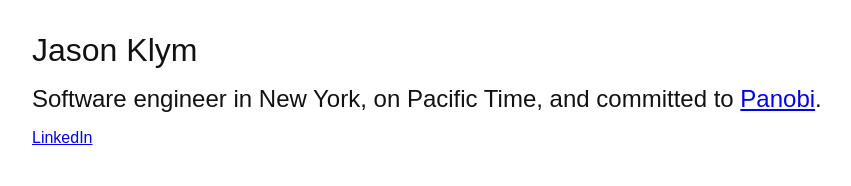
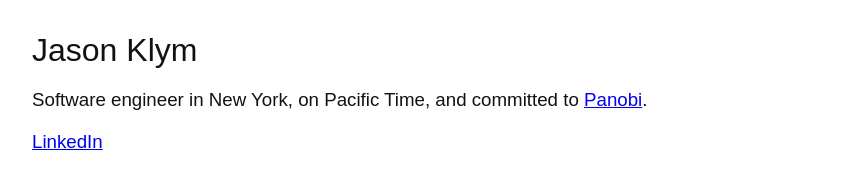
Before and after one commit to jasonklym/jasonklym.github.io, a plain HTML site: page index.html in a window 1280 px wide. Shown: the whole page, without its empty margins (0-851 px from the left). Drawn offline with Linux system fonts and the light colour scheme.

Commit message:
Update index.html

```diff
--- a/index.html
+++ b/index.html
@@ -14,14 +14,14 @@
 		}
 
 		.text {
-			font-weight: 100;
-			margin: 0 0 16px;
+			font-weight: lighter;
+			margin: 0 0 20px;
 		}
 	</style>
 </head>
 <body>
 	<h1 class="text">Jason Klym</h1>
-	<h2 class="text">Software engineer in New York, on Pacific Time, and committed to <a href="https://panobi.com" target="_blank" rel="noopener noreferrer">Panobi</a>.</h2>
-	<a class="text" href="https://www.linkedin.com/in/jasonklym/" target="_blank" rel="noopener noreferrer">LinkedIn</a>
+	<h3 class="text">Software engineer in New York, on Pacific Time, and committed to <a href="https://panobi.com" target="_blank" rel="noopener noreferrer">Panobi</a>.</h3>
+	<h3 class="text"><a href="https://www.linkedin.com/in/jasonklym/" target="_blank" rel="noopener noreferrer">LinkedIn</a></h3>
 </body>
 </html>
```
